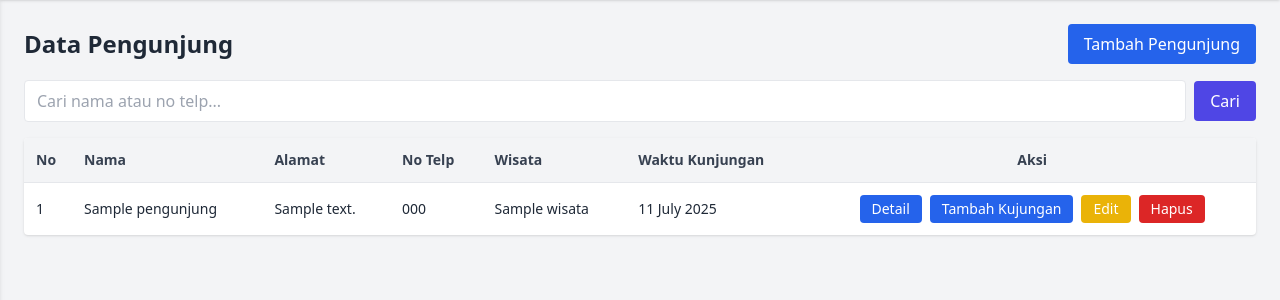
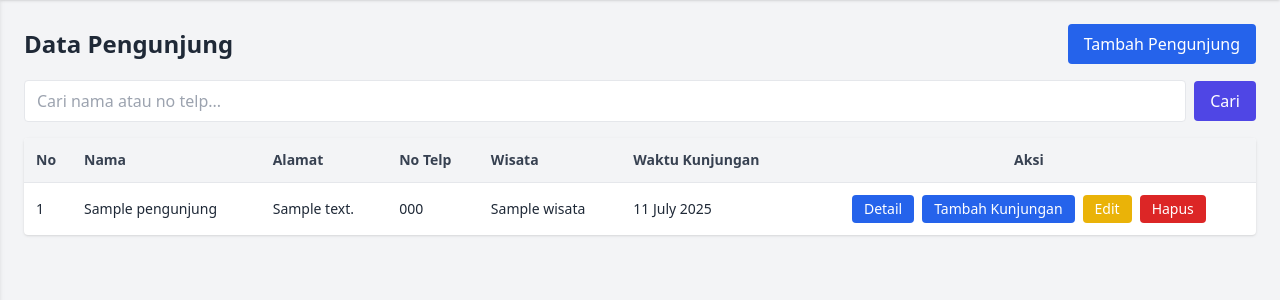
Before and after one commit to xvxi-26/pantaiprorev, a Laravel app: page /admin/pengunjung in a window 1280 px wide. Shown: the part 62-362 px from the top of the page. Run offline with Laravel 12, Linux system fonts and the light colour scheme; a user stored in the database is signed in; data comes from the database, SQL or seed files in the repository; tables that the repository leaves empty hold one stand-in row (values such as "Sample post"); some libraries are stand-ins or nearby versions.

Commit message:
FE fixes

```diff
--- a/resources/views/dashboard/pengunjung/index.blade.php
+++ b/resources/views/dashboard/pengunjung/index.blade.php
@@ -69,7 +69,7 @@
                                 <a href="{{ route('pengunjung.kunjungan', $item->id) }}"
                                 title="Tambah data kunjungan"
                                 class="px-3 py-1 text-sm bg-blue-600 text-white rounded hover:bg-blue-700">
-                                    Tambah Kujungan
+                                    Tambah Kunjungan
                                 </a>
                                 <a href="{{ route('pengunjung.edit', $item->id) }}"
                                 title="Edit data pengunjung"
```
